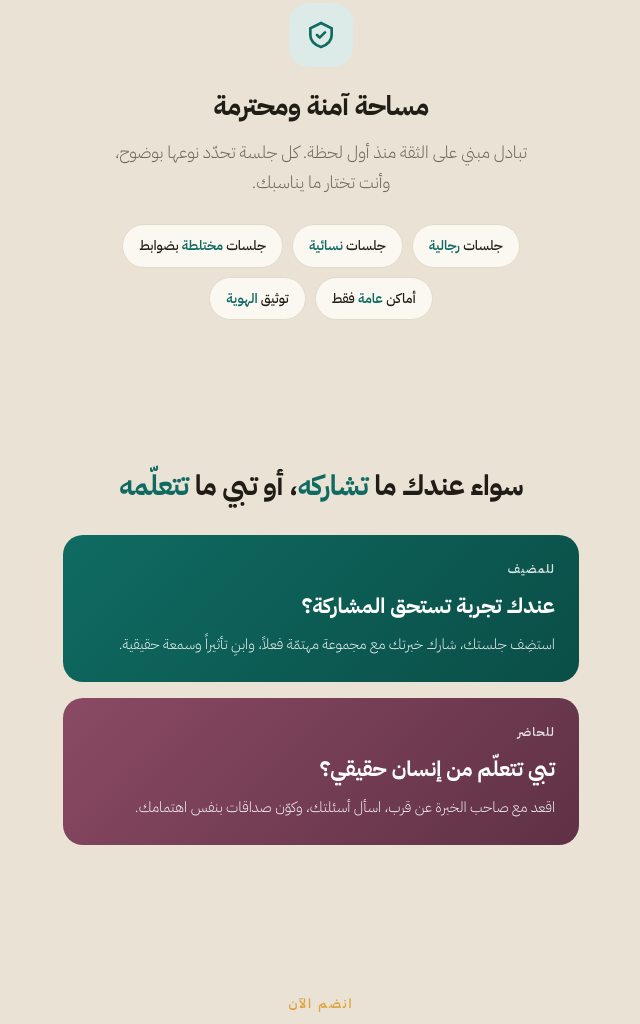
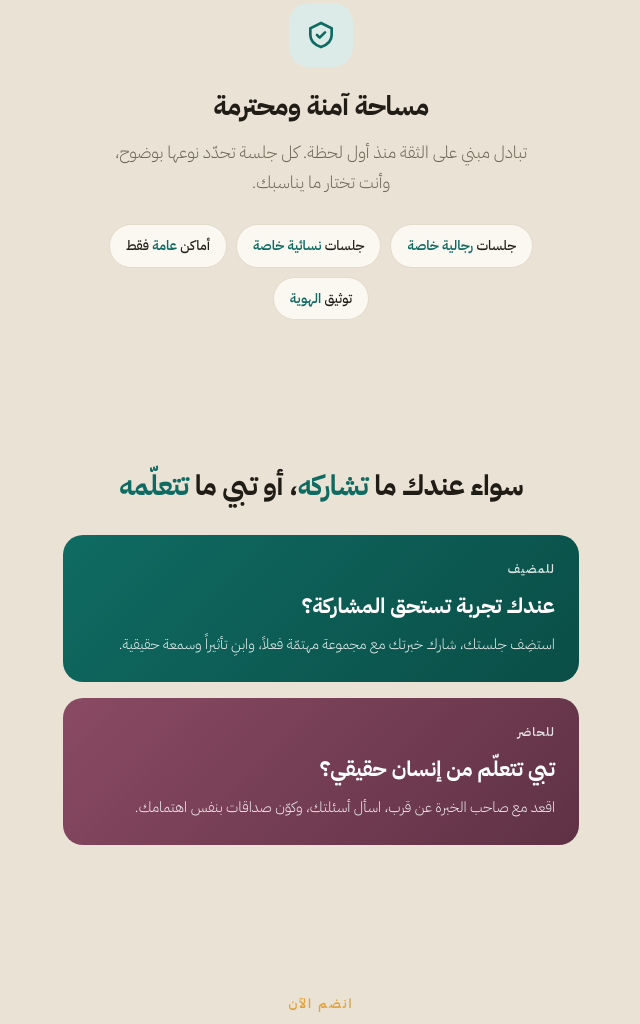
Before and after one commit to mbarakat86/tabadul, a plain HTML site: page index.html in a window 1280 px wide. Shown: the part 2568-3592 px from the top of the page, without its empty margins (319-959 px from the left). Drawn offline with Linux system fonts and the light colour scheme.

Commit message:
Update index.html

```diff
--- a/index.html
+++ b/index.html
@@ -201,9 +201,8 @@ h1,h2{font-weight:700;line-height:1.3;letter-spacing:-.5px}
     <h2>مساحة آمنة ومحترمة</h2>
     <p class="lead">تبادل مبني على الثقة منذ أول لحظة. كل جلسة تحدّد نوعها بوضوح، وأنت تختار ما يناسبك.</p>
     <div class="chips">
-      <span class="chip">جلسات <b>رجالية</b></span>
-      <span class="chip">جلسات <b>نسائية</b></span>
-      <span class="chip">جلسات <b>مختلطة</b> بضوابط</span>
+      <span class="chip">جلسات <b>رجالية خاصة</b></span>
+      <span class="chip">جلسات <b>نسائية خاصة</b></span>
       <span class="chip">أماكن <b>عامة</b> فقط</span>
       <span class="chip">توثيق <b>الهوية</b></span>
     </div>
```
